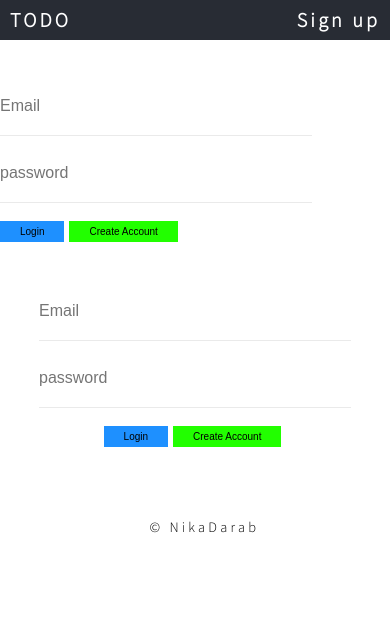
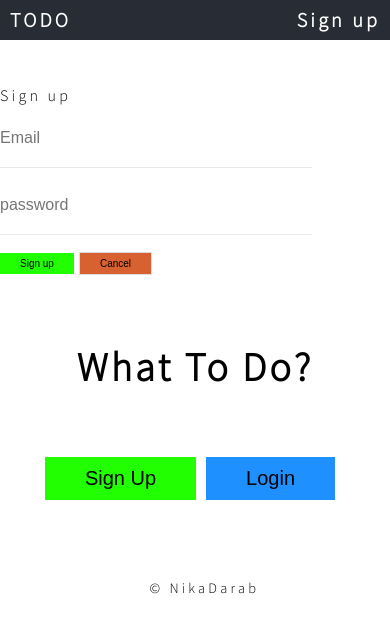
Before and after one commit to NikaDarab/todo, a React (Create React App) app: page /register in a window 390 px wide. Shown: the top 632 px of the page. Built offline with nearby package versions, Linux system fonts and the light colour scheme.

Commit message:
seperate login and signup for clarity

```diff
--- a/src/App.css
+++ b/src/App.css
@@ -49,6 +49,26 @@ h2 {
   color: black;
   margin-right: 0.5em;
   box-shadow: inset 0px 1px 0px fadeout(white, 80%);
+}
+
+.landing-btns {
+  display: flex;
+  justify-content: center;
+}
+.land-btn {
+  font-size: 30px;
+}
+.intro {
+  display: flex;
+  justify-content: center;
+  margin: 50px 0;
+  font-size: 20px;
+}
+.intro.none {
+  display: flex;
+  justify-content: center;
+  margin: 20px 0;
+  font-size: 20px;
 }
 .btn:hover {
   background: lighten(blue, 5%);
@@ -196,6 +216,20 @@ li {
   .task-input {
     width: 100%;
   }
+  .landing-btns {
+    display: flex;
+    justify-content: center;
+    margin: 50px 0;
+  }
+  .land-btn {
+    font-size: 20px;
+  }
+  .intro {
+    display: flex;
+    justify-content: center;
+    margin: 50px 0 0 0;
+    font-size: 20px;
+  }
 }
 
 .App-header {
--- a/src/App.js
+++ b/src/App.js
@@ -7,6 +7,7 @@ import Header from "./components/Header.js/Header";
 import Footer from "../src/components/Footer/Footer";
 import Register from "../src/components/Register";
 import { Route, Switch } from "react-router-dom";
+import LandingPage from "./components/LandingPage";
 
 function App() {
   const { user, checkForUser } = useContext(AuthContext);
@@ -19,7 +20,8 @@ function App() {
 
       <Route exact path="/register" component={Register} />
 
-      <div className="App">{user ? <TaskList /> : <Register />}</div>
+      {/* <div className="App">{user ? <TaskList /> : <Register />}</div> */}
+      <div className="App">{user ? <TaskList /> : <LandingPage />}</div>
       <Footer />
     </>
   );
--- /dev/null
+++ b/src/components/LandingPage.js
@@ -0,0 +1,37 @@
+import { useState } from "react";
+import Login from "./Login";
+import Register from "./Register";
+
+let LandingPage = () => {
+  const [login, setLogin] = useState(false);
+  const [register, setRegister] = useState(false);
+  return (
+    <>
+      <div className={login || register ? "intro-none" : "intro"}>
+        <h1>{login ? null : register ? null : "What To Do?"}</h1>
+      </div>
+
+      <div className="landing-btns">
+        <button
+          className="btn-create land-btn"
+          style={{ display: register || login ? "none" : "inline-block" }}
+          onClick={() => setRegister(!register)}
+        >
+          Sign Up
+        </button>
+        <button
+          style={{ display: login || register ? "none" : "inline-block" }}
+          className="btn-log land-btn"
+          onClick={() => setLogin(!login)}
+        >
+          Login
+        </button>
+      </div>
+      {login ? <Login login={login} setLogin={setLogin} /> : null}
+      {register ? (
+        <Register register={register} setRegister={setRegister} />
+      ) : null}
+    </>
+  );
+};
+export default LandingPage;
--- a/src/components/Login.jsx
+++ b/src/components/Login.jsx
@@ -1,7 +1,7 @@
 import React, { useState, useContext } from "react";
 import AuthContext from "../contexts/Auth";
 
-const Login = () => {
+const Login = (props) => {
   const { login, createAccount } = useContext(AuthContext);
   const [email, setEmail] = useState("");
   const [password, setPassword] = useState("");
@@ -9,7 +9,8 @@ const Login = () => {
   return (
     <div className="login-form">
       <div style={{ display: "flex", justifyContent: "center" }}>
-        {createAccount ? "Create Account" : "Login"}
+        {/* {createAccount ? "Create Account" : "Login"} */}
+        Log in
       </div>
       <div>
         <input
@@ -31,13 +32,19 @@ const Login = () => {
       <button className="btn-log" onClick={() => login(email, password)}>
         Login
       </button>
+      <button
+        className="button-delete btn-create "
+        onClick={() => props.setLogin(!props.login)}
+      >
+        Cancel
+      </button>
 
-      <button
+      {/* <button
         className="btn-create"
         onClick={() => createAccount(email, password)}
       >
         Create Account
-      </button>
+      </button> */}
     </div>
   );
 };
--- a/src/components/Register.jsx
+++ b/src/components/Register.jsx
@@ -2,7 +2,7 @@ import React, { useState, useContext } from "react";
 import { Link } from "react-router-dom";
 import AuthContext from "../contexts/Auth";
 
-const Login = () => {
+const Login = (props) => {
   const { login, createAccount } = useContext(AuthContext);
   const [email, setEmail] = useState("");
   const [password, setPassword] = useState("");
@@ -10,6 +10,7 @@ const Login = () => {
   return (
     <div className="login-form">
       {/* <div>{createAccount ? "Create Account" : "Login"}</div> */}
+      Sign up
       <div>
         <input
           className="login-input"
@@ -26,16 +27,20 @@ const Login = () => {
           onChange={(e) => setPassword(e.target.value)}
         />
       </div>
-
-      <button className="btn-log" onClick={() => login(email, password)}>
+      {/* <button className="btn-log" onClick={() => login(email, password)}>
         Login
-      </button>
-
+      </button> */}
       <button
         className="btn-create"
         onClick={() => createAccount(email, password)}
       >
-        Create Account
+        Sign up
+      </button>
+      <button
+        className="button-delete btn-create "
+        onClick={() => props.setRegister(!props.register)}
+      >
+        Cancel
       </button>
     </div>
   );
```
Also changed, not shown: 1 other file (tests, documents, lock files or other folders).
